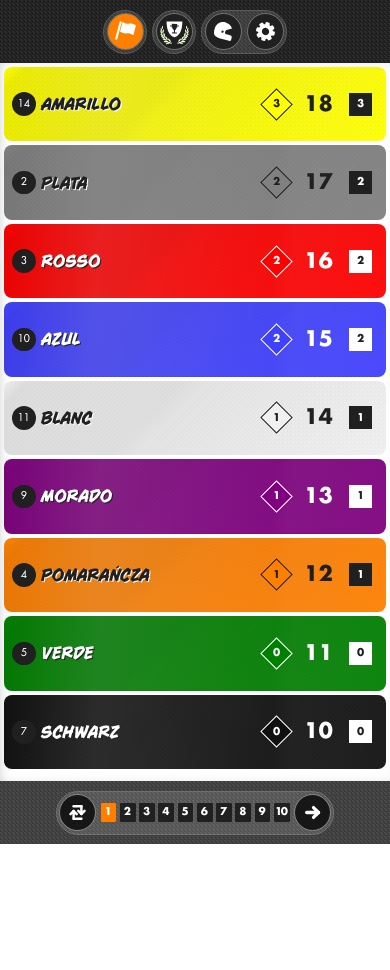
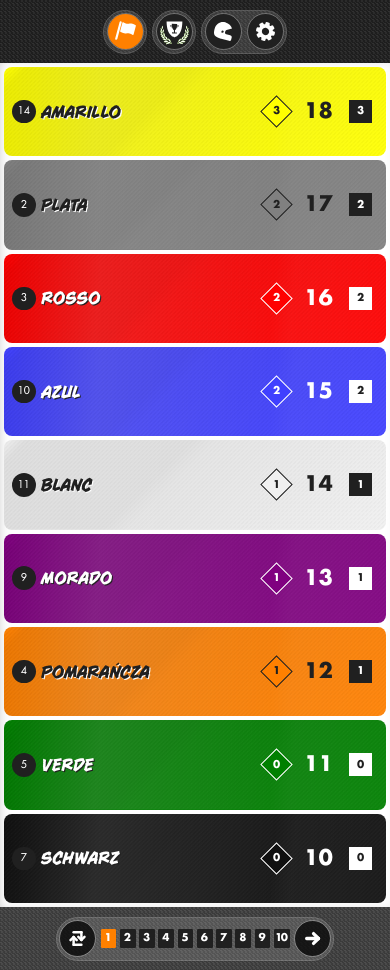
Before and after one commit to meewarwoowoo/heat-legends, a React (Vite) app: page / in a window 390 px wide. Before the commit the page ends 844 px from the top, so only its background shows below. Built offline with nearby package versions, Linux system fonts and the light colour scheme.

Commit message:
Added White driver

```diff
--- a/src/Race.css
+++ b/src/Race.css
@@ -1,6 +1,6 @@
 #root[data-view=race] main .cnt--race header  { display: none ; }
 
-#root main .cnt--race  { display: grid ; grid-template: minmax(auto,calc(100% - (var(--gap)*2) ) ) / auto ; gap: var(--gap) ; align-content: stretch ;  align-items: stretch ;  align-self: stretch; }
+#root main .cnt--race  { display: grid ; grid-template: minmax(auto,calc(100dvh - (var(--gap)*2) ) ) / auto ; gap: var(--gap) ; align-content: stretch ;  align-items: stretch ;  align-self: stretch; }
 #root[data-view=round] main .cnt--race  { grid-template: auto minmax(auto,100%) / auto ; }
 #root main .cnt--race .full { display: grid ; gap: var(--gap) ; align-items: stretch ; }
 #root main .cnt--race article { display: grid ; gap: 0 var(--gap) ; align-items: center; padding: 0.5em ; overflow: hidden ; background: var(--texture) 0 0 / 4px 4px repeat , var(--texture-blk) 0% 50% / 100% 100% no-repeat , var(--texture-wht) 50% 50% / 100% 100% no-repeat , var(--bkg) ; color: var(--txt); border-radius: var(--edge) ; }
--- a/src/assets/css/css.css
+++ b/src/assets/css/css.css
@@ -48,7 +48,7 @@
 
 body  { font-size: 1.75em ; background: rgba(255,255,255,1) ; }
 
-#root  { height: 100vh ; width: 100% ; display: grid ; grid-template-columns: 3.25em auto 3em 4em ; grid-template-rows: auto ; grid-template-areas: "menu main foot next" ; }
+#root  { height: 100dvh ; width: 100% ; display: grid ; grid-template-columns: 3.25em auto 3em 4em ; grid-template-rows: auto ; grid-template-areas: "menu main foot next" ; }
 #root[data-view=race] main  {  }
 #root[data-view=season] main ,
 #root[data-view=drivers] main ,
@@ -147,7 +147,7 @@ ul li.config--speed-grid table tr td  { text-align: center; }
 @media screen and (max-width: 800px){
 	body  { font-size: 1em ; }
 	#root  { grid-template-columns: 1fr ; grid-template-rows: 3em auto 1px 1px ; grid-template-areas: "menu" "main" "next" "foot" ; }
-	#root[data-view="race"]  { grid-template-columns: 3fr 1fr ; grid-template-rows: 3em calc( 100vh - ( 3em + 5em ) ) 6em 12em ; grid-template-areas: "menu menu" "main main" "next next" "foot foot" ; }
+	#root[data-view="race"]  { grid-template-columns: 3fr 1fr ; grid-template-rows: 3em calc( 100dvh - ( 3em + 5em ) ) 6em 12em ; grid-template-areas: "menu menu" "main main" "next next" "foot foot" ; }
 	main article .driver  { flex-flow: column wrap ; align-items: flex-start ; gap: 0 ; }
 	main ul li.config--driver  { grid-template-rows: repeat(5,1fr) ; grid-template-columns: 1fr; grid-gap: 0.5em ; padding: 1em 0em ; }
 	main ul li.config--driver > span select ,
```
Also changed, not shown: 4 other files (tests, documents, lock files or other folders).
